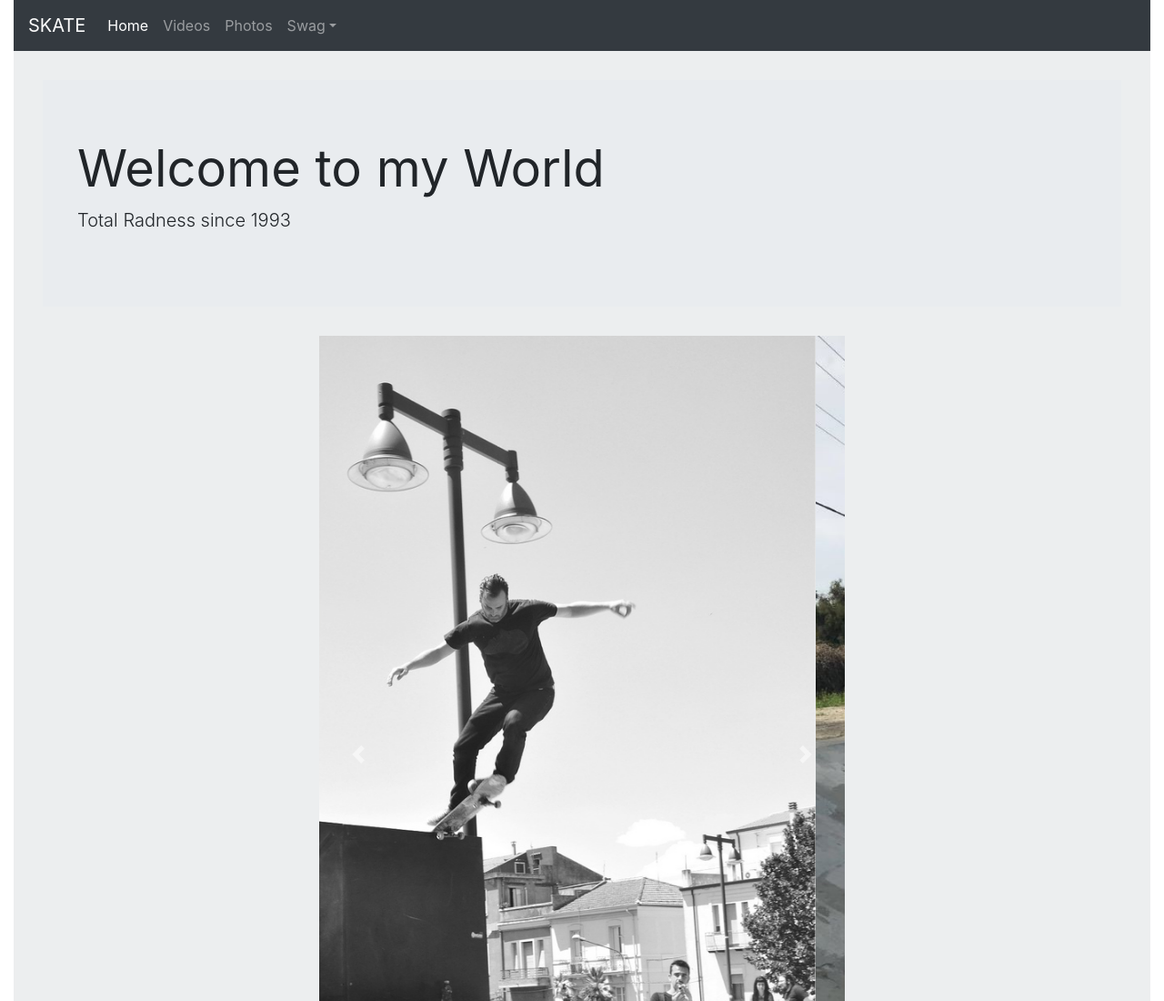
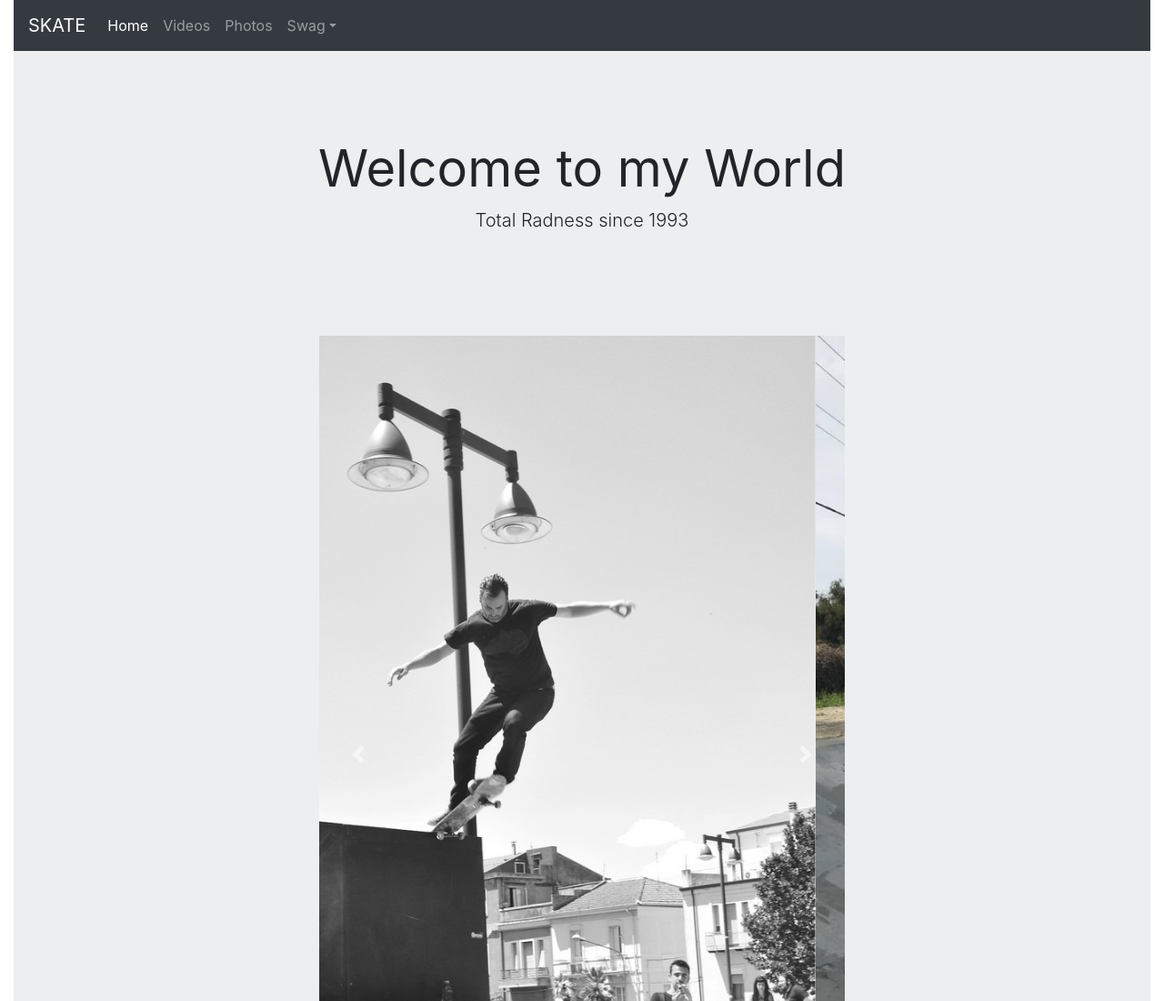
Before and after one commit to DayleAngus/FullStackTutorial-Devslopes, a plain HTML site: page Lesson65/index.html in a window 1280 px wide. Shown: the top 1100 px of the page at 91% size. Drawn offline with nearby package versions, Linux system fonts and the light colour scheme.

Commit message:
Update main.css

```diff
--- a/Lesson65/main.css
+++ b/Lesson65/main.css
@@ -1,9 +1,3 @@
-<<<<<<< HEAD
-* {
-    color: black;
-}
-=======
-
 .jumbotron {
     text-align: center;
     background: none;
@@ -56,6 +50,3 @@
 .modalFormWrapper {
     padding: 2rem;
 }
-
-
->>>>>>> parent of 358bce5... Revert "Added new sections to index.html"
```
